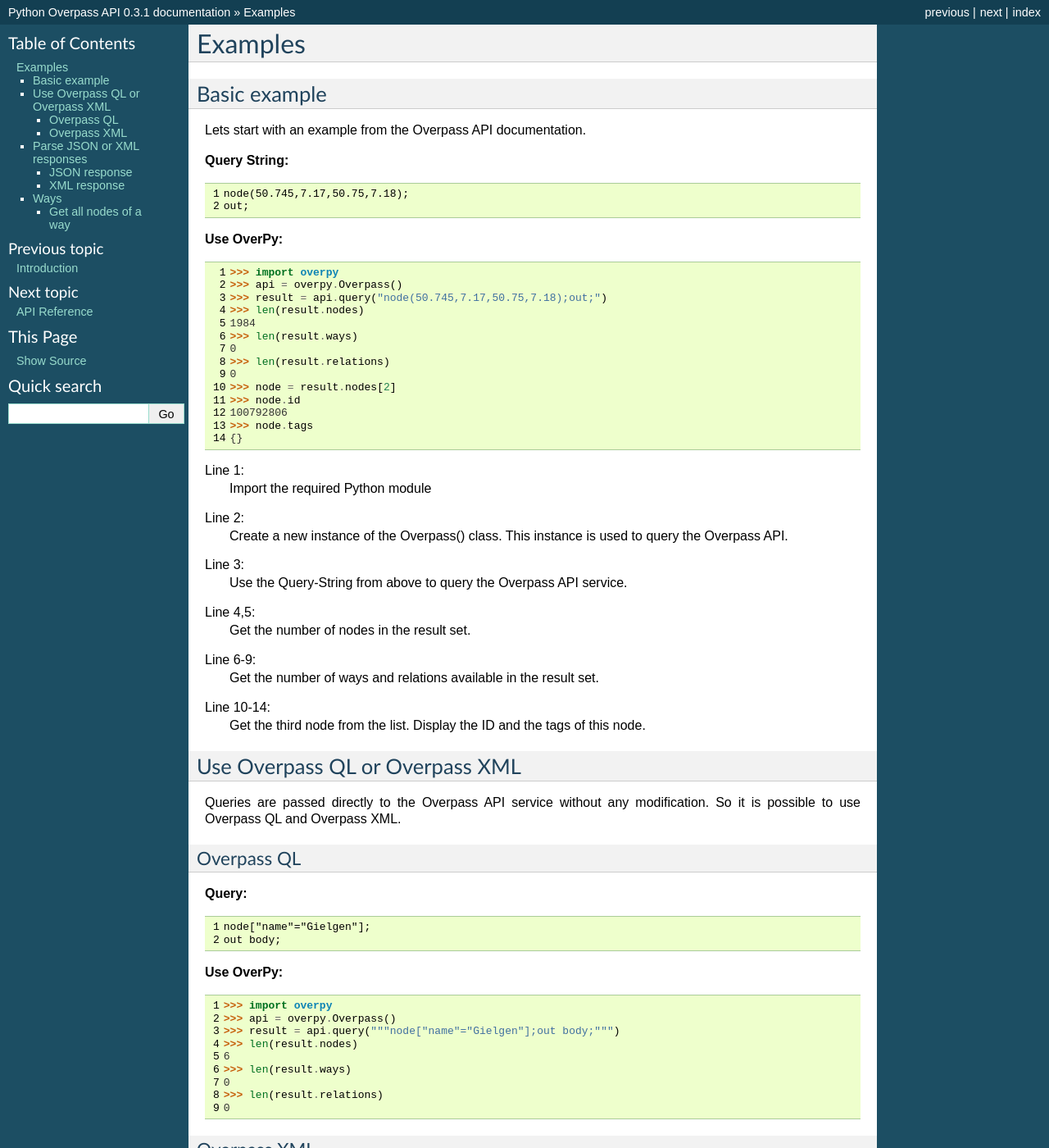
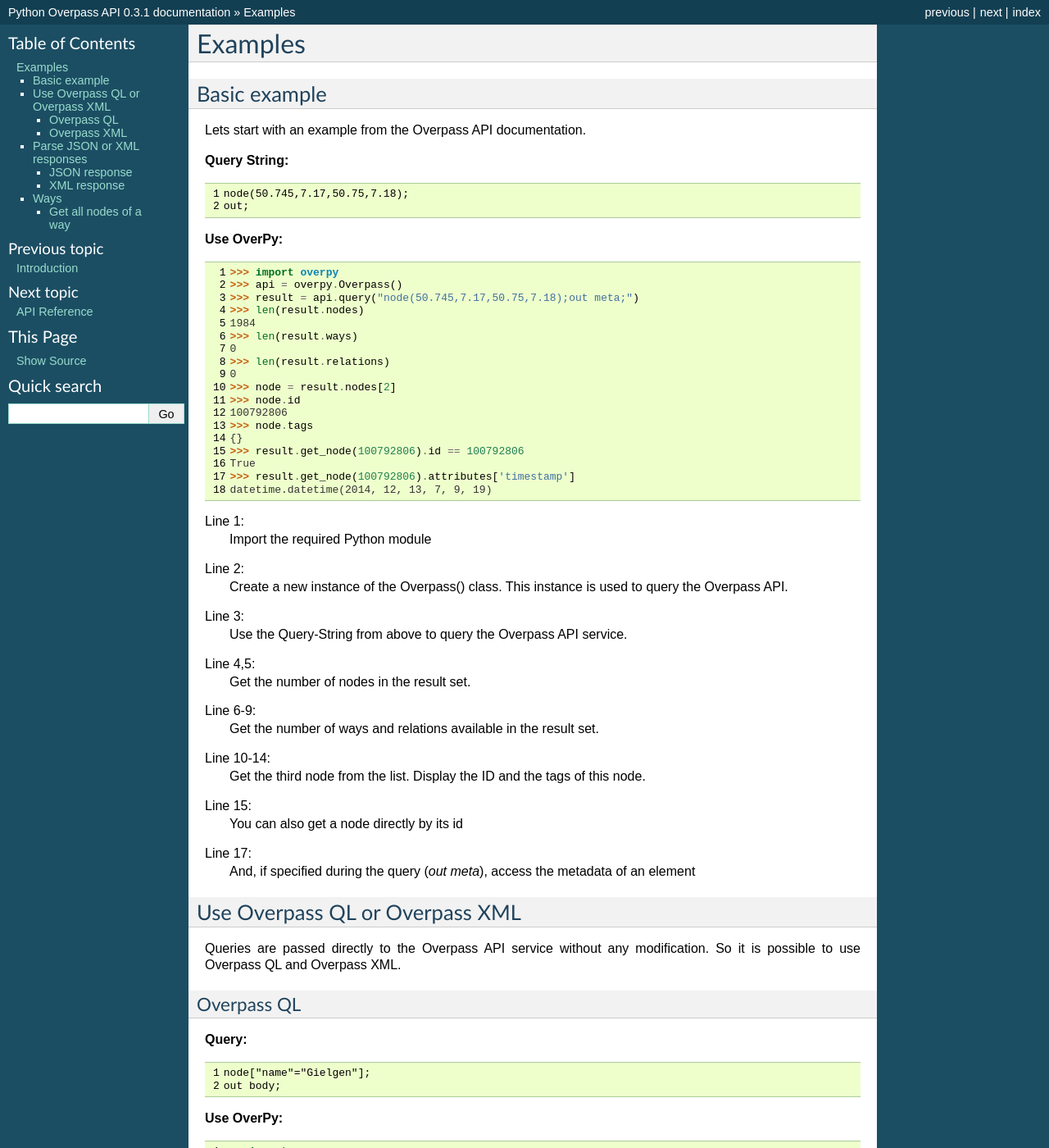
Before and after one commit to DinoTools/python-overpy, a Sphinx documentation site: the page built from docs/source/example.rst, in a window 1280 px wide and 1400 px high. Shown: the whole window at 82% size. Built offline with Sphinx 7.4.7, drawn with Linux system fonts in a browser that asks for light colours.

Commit message:
Have more 'machine-readable' attributes.
Sometimes we need to use the attributes. Before, they were not converted
to their native type: an attributes['changeset'] was a `str` and not an `int'

```diff
--- a/docs/source/example.rst
+++ b/docs/source/example.rst
@@ -21,7 +21,7 @@ Lets start with an example from the Overpass API documentation.
 
     >>> import overpy
     >>> api = overpy.Overpass()
-    >>> result = api.query("node(50.745,7.17,50.75,7.18);out;")
+    >>> result = api.query("node(50.745,7.17,50.75,7.18);out meta;")
     >>> len(result.nodes)
     1984
     >>> len(result.ways)
@@ -33,6 +33,10 @@ Lets start with an example from the Overpass API documentation.
     100792806
     >>> node.tags
     {}
+    >>> result.get_node(100792806).id == 100792806
+    True
+    >>> result.get_node(100792806).attributes['timestamp']
+    datetime.datetime(2014, 12, 13, 7, 9, 19)
 
 Line 1:
     Import the required Python module
@@ -53,6 +57,10 @@ Line 6-9:
 Line 10-14:
     Get the third node from the list.
     Display the ID and the tags of this node.
+Line 15:
+    You can also get a node directly by its id
+Line 17:
+    And, if specified during the query (`out meta`), access the metadata of an element
 
 
 Use Overpass QL or Overpass XML
```
Also changed, not shown: docs/source/introduction.rst (+2 -22 lines), overpy/__init__.py (+24 -1 lines), 3 other files.
